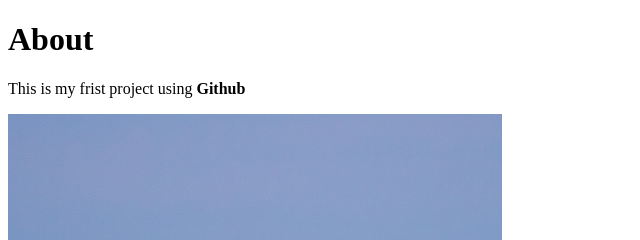
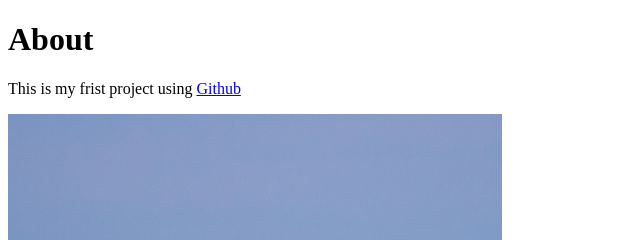
Before and after one commit to maxiestudies/website, a plain HTML site: page about.html in a window 1280 px wide. Shown: the top 240 px of the page, 0-640 px from the left. Drawn offline with Linux system fonts and the light colour scheme.

Commit message:
Add hyperlink to Github

```diff
--- a/about.html
+++ b/about.html
@@ -5,7 +5,7 @@
   </head>
   <body>
     <h1>About</h1>
-    <p>This is my frist project using <strong>Github</strong></p>
+    <p>This is my frist project using <a href="https://www.github.com">Github<a/></p>
     <img src="images/breaching_whale.jpg">
   </body>
  </html>
```
